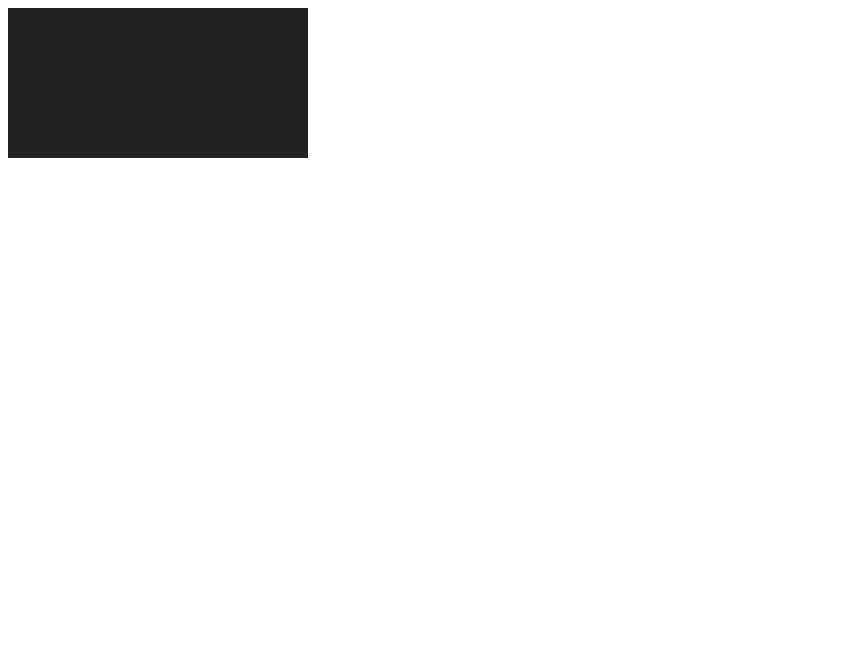
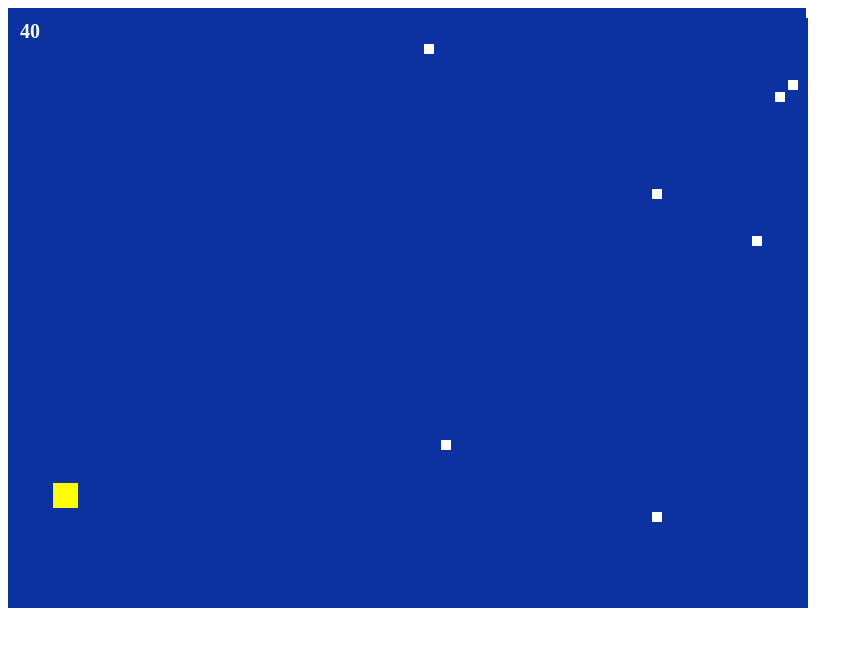
Before and after one commit to microtrain2002/game, a website: page index.html in a window 1280 px wide. Shown: the whole page, without its empty margins (0-863 px from the left). Drawn offline with Linux system fonts and the light colour scheme; files that its build step writes are made by us from their sources.

Commit message:
Completed HTML5 Game

```diff
--- a/index.html
+++ b/index.html
@@ -9,6 +9,8 @@
     <link href="favicon.ico" rel="icon" type="image/x-icon" />
   </head>
   <body>
+    <!-- 5.  Add a preset score div to the HTML page-->
+    <div id="score">0</div>
     <canvas id="canvas"></canvas>
     <script src="dist/js/main.js"></script>
   </body>
--- a/src/js/main.js
+++ b/src/js/main.js
@@ -0,0 +1,202 @@
+var game = (function(){
+    var canvas = document.getElementById('canvas');
+    var ctx = canvas.getContext('2d');
+
+    var player = {
+      x:0,
+      y:475,
+      h: 25,
+      w: 25,
+      fill: '#ff0',
+      dir: 'right',
+      speed: 5
+    }
+
+    var spawn = {
+      x: 50,
+      y: 0,
+      h: 10,
+      w: 10,
+      fill: '#fff',
+      speed: 5
+    }
+
+    var spawns = {}
+
+    var spawner = null;
+
+    //1. Add the animation frames to a variable
+    //that we can kill later
+    var animation  = null;
+
+    //2. Track the state of game-over
+    var gameOver = false;
+
+    //1. Create a variable to hold the score
+    var score = 0;
+
+    function launchSpawns(){
+      spawner = setInterval(()=>{
+
+        var text = "";
+        var possible = "abcdefghijklmnopqrstuvwxyz";
+
+        for (var i = 0; i < 10; i++){
+          text += possible.charAt(Math.floor(Math.random() * possible.length));
+        }
+
+        spawns[text] = {
+          x:Math.floor(Math.random()*this.canvas.width),
+          y:spawn.y,
+          h:spawn.h,
+          w:spawn.w,
+          fill:spawn.fill,
+          speed:Math.floor(Math.random() * 7),
+        }
+
+      },400);
+    }
+
+
+
+    return {
+      //Note: For collision detection to work, spawns and players need a common scope.
+      //For now, we are focused on a proof of concept so we will move the moveSpawns() method
+      //to within the return object. We will refactor this later.
+      moveSpawns: function(){
+
+        if(Object.keys(spawns).length>0){
+          for(let spawn in spawns){
+
+            if(spawns[spawn].y<=canvas.height){
+
+
+              ctx.fillStyle = spawns[spawn].fill;
+
+
+              ctx.save();
+
+              ctx.clearRect(
+                spawns[spawn].x-1,
+                spawns[spawn].y-spawns[spawn].speed,
+                spawns[spawn].w+2,
+                spawns[spawn].h+2
+              );
+
+              ctx.fillRect(
+                spawns[spawn].x,
+                spawns[spawn].y = (spawns[spawn].y+spawns[spawn].speed),
+                spawns[spawn].w,
+                spawns[spawn].h
+              );
+
+              ctx.restore();
+
+              //3. When each spawn moves detect if that spawn shares common pixels
+              //with the player. If so this is a collision.
+              //@see https://developer.mozilla.org/en-US/docs/Games/Techniques/2D_collision_detection
+              if (
+                player.x < spawns[spawn].x + spawns[spawn].w &&
+                spawns[spawn].x > player.x && spawns[spawn].x < (player.x + player.w) &&
+                player.y < spawns[spawn].y + spawns[spawn].h &&
+                player.y + player.h > spawns[spawn].y
+              ){
+                //4. If there is a collision set gameOver to true
+                gameOver = true;
+                //5. ...kill the animation frames
+                cancelAnimationFrame(animation);
+                //6. ...kill the spawner
+                clearInterval(spawner);
+              }
+
+            }else{
+            //2. Increment the score when any time
+            //an enemy sprite move off screen
+            score = score + 10;
+            //3. Write the score to a separate div
+            document.getElementById('score').innerHTML = score;
+            delete spawns[spawn];
+            }
+          }
+        }
+
+      },
+
+      player: function(){
+        ctx.fillStyle=player.fill;
+
+        if(player.dir === 'right'){
+
+          ctx.clearRect(
+            player.x-player.speed,
+            player.y-1,
+            player.w+2,
+            player.h+2
+          );
+
+          ctx.fillRect(
+            player.x = (player.x + player.speed),
+            player.y,
+            player.w,
+            player.h
+          );
+
+          if((player.x + player.w) >= canvas.width){
+            player.dir = 'left';
+          }
+
+        }else{
+
+          ctx.clearRect(
+            player.x+player.speed,
+            player.y-1,
+            player.w+2,
+            player.h+2
+          );
+
+          ctx.fillRect(
+            player.x = (player.x - player.speed),
+            player.y,
+            player.w,
+            player.h
+          );
+
+          if(player.x <= 0){
+            player.dir = 'right';
+          }
+        }
+      },
+
+      changeDirection: function(){
+        if(player.dir === 'left'){
+          player.dir = 'right';
+        }else if(player.dir === 'right'){
+          player.dir = 'left';
+        }
+      },
+
+      animate: function(){
+        this.player();
+        this.moveSpawns();
+        //7. Only animate if the game is not over.
+        if(gameOver===false){
+          animation = window.requestAnimationFrame(this.animate.bind(this));
+        }
+
+      },
+
+      init: function(){
+        canvas.height = 600;
+        canvas.width = 800;
+
+        launchSpawns();
+        this.animate();
+      }
+    }
+  })();
+
+  game.init();
+
+  window.addEventListener('keyup', function(){
+    game.changeDirection();
+  });
--- a/src/scss/main.scss
+++ b/src/scss/main.scss
@@ -1,3 +1,14 @@
 canvas {
-    background: #222;
+    background: rgb(11, 50, 160);
   }
+
+  /* 4. Over lay the score on the top left corner of the canvas.*/
+  #score {
+    position: absolute;
+    top: 20px;
+    left: 20px;
+    z-index: 100;
+    font-weight: bold;
+    font-size: 20px;
+    color: #fff;
+  }
```
Also changed, not shown: dist/css/main.css, dist/css/main.min.css, dist/js/main.js, dist/js/main.min.js.
